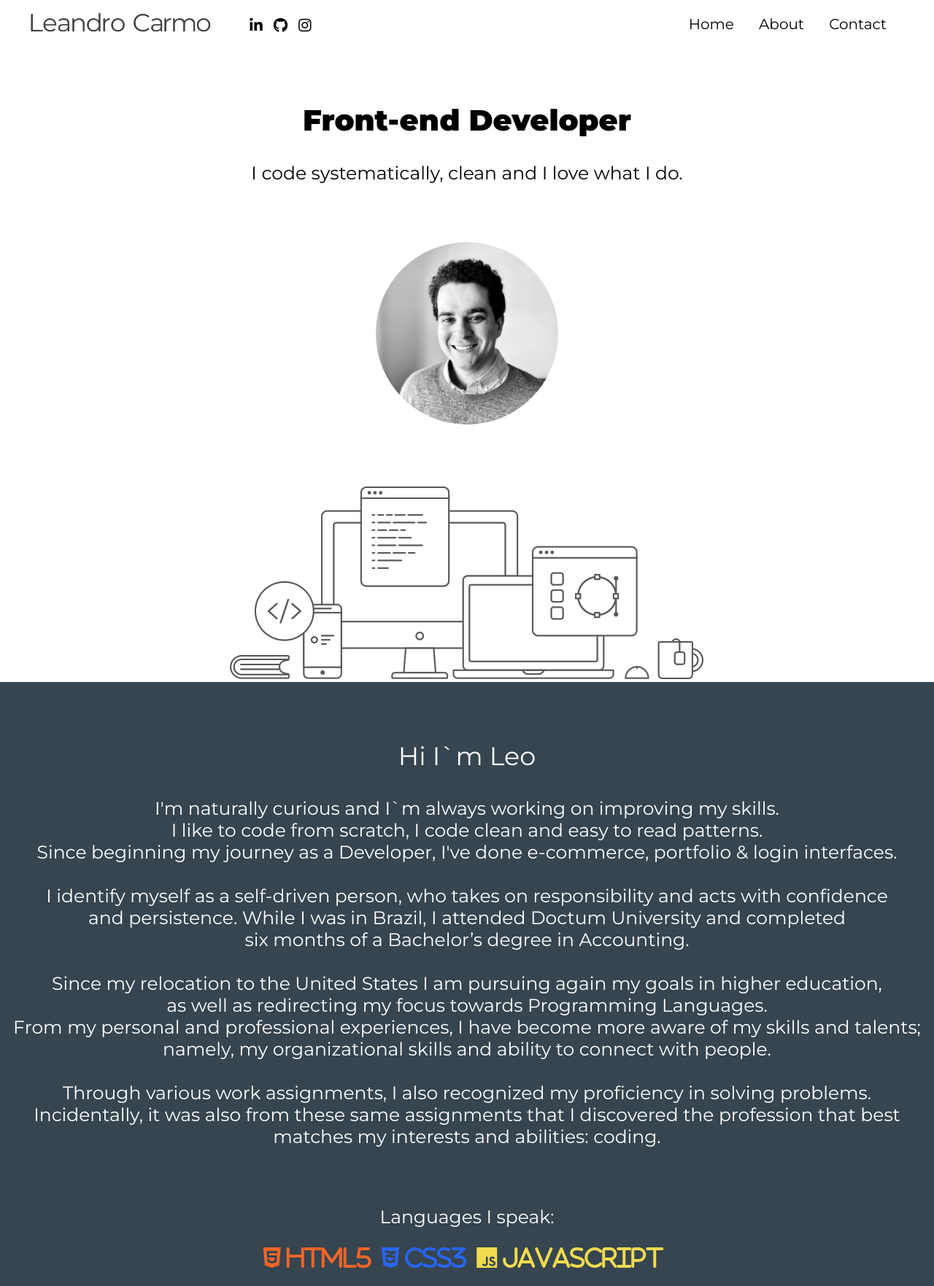
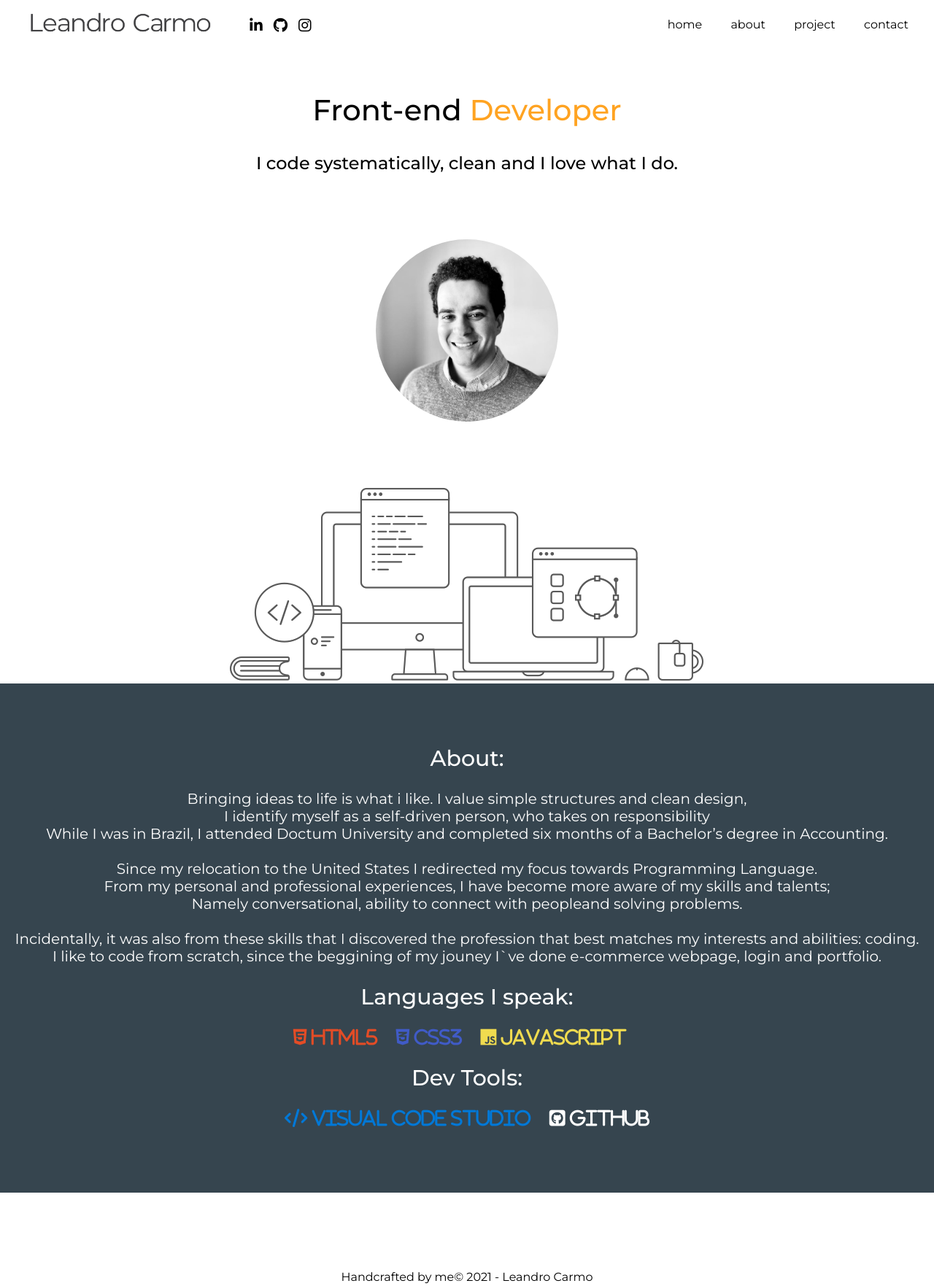
Before and after one commit to leandro-alves-carmo/portfolio-repo, a plain HTML site: page index.html in a window 1280 px wide. Shown: the top 1763 px of the page at 73% size. Drawn offline with Linux system fonts and the light colour scheme.

Commit message:
about-added

```diff
--- a/css/styles.css
+++ /dev/null
@@ -1,186 +0,0 @@
-/*------------
----- Root ----
---------------*/
-
-body {
-  padding: 0;
-  margin: 0;
-  font-family: "Montserrat", sans-serif;
-  background: #fff;
-  box-sizing: border-box;
-}
-
-a {
-    color: #000;
-    text-decoration: none;
-}
-a:hover {
-    color: #ffa321;
-    text-decoration: none;
-}
-
-/*--------------
--- Navigation --
---------------*/
-.header {
-    width: 100%;
-    height: auto;
-}
-
-.navigation {
-  max-width: 1300px;
-  min-width: 100%;
-  background: rgba(255,255,255,.2);
-}
-
-
-.logo img {
-    width: 250px;
-    max-width: 100%;
-    cursor: pointer;
-}
-
-.social-media ul {
-  display: flex;
-  list-style-type: none;
-  margin-top: 20px;
-  transform: translate(-20%);
-}
-
-.social-media ul li {
-    margin-right: 15px;
-}
-
-nav ul li span {
-    font-size: 20px;
- }
-
-.nav-bar {
-  display: flex;
-  align-items: center;
-}
-
-nav {
-  flex: 1;
-  text-align: right;
-  margin-right: 35px;
-}
-
-nav ul {
-  display: inline-block;
-  list-style-type: none;
-}
-
-nav ul li{
-  display: inline-block;
-  margin-right: 30px;
-}
-
-.logo {
-  width: 250px;
-  height: auto;
-}
-
-/*------------
----- hero ----
---------------*/
-h1 {
-    font-size: 40px;
-}
-
-.hero-body  span{
-    font-size: 25px;
-}
-
-.hero-body {
-    flex: 1 0 auto;
-    padding: 40px 40px 0 40px;
-    -moz-box-flex: 1;
-    -webkit-box-flex: 1;
-}
-
-.container {
-    flex: 1 auto auto;
-    position: relative;
-    margin: 0 auto;
-    -moz-box-flex: 1;
-    -webkit-box-flex: 1;
-}
-
-.column {
-    display: block;
-    text-align: center;
-    flex: 1 1 0;
-}
-
-.hero {
-    margin: 80px;
-}
-.hero img {
-    width: 250px;
-    border-radius: 100%;
-}
-.hero-foot {
-    color: #000;
-    margin: 0;
-}
-/*--------------
------ About ----
-----------------*/
-.about-root {
-    display: flex;
-    background:#36454F;
-    color: #fff;
-}
-
-.about-root p{
-    font-size: 35px;
-}
-
-.about-root span {
-    font-size: 25px;
-
-}
-
-.coll-1 {
-    flex: 1 1 0;
-    margin: 80px 0 80px 0;
-    text-align: center;
-}
-
-.fa-html5 {
-    color: #F16529;
-    padding: 25px 10px 0 0;
-}
-
-.fa-css3-alt {
-    color: #2965f1;
-    padding: 25px 10px 0 0;
-}
-
-.fa-js {
-    color: #f0db4f;
-    padding: 25px 10px 0 0;
-}
-.about-root .fa-github {
-    color: #cccccc;
-    padding: 25px 10px 0 0;
-}
-
-.fa-code {
-    color: #0078d7;
-    padding: 25px 10px 0 0;
-}
-/*--------------
----- Footer ----
-----------------*/
-.footer {
-  display: flex;
-  text-align: center;
-  font-size: 14px;
-}
-
-.copyright p {
-  color: #000;
-  text-align: center;
-}
--- a/index.html
+++ b/index.html
@@ -10,7 +10,7 @@
     <!-- Favicon -->
     <!-- -------------------------------------------------------------- -->
     <!-- CSS -->
-    <link alt="My-CSS" rel="stylesheet" href="/css/styles.css" />
+    <link alt="My-CSS" rel="stylesheet" href="/styles.css" />
     <link rel="preconnect" href="https://fonts.gstatic.com" />
     <link rel="preconnect" href="https://fonts.gstatic.com" />
     <link
@@ -25,11 +25,11 @@
   <body>
     <!-- -------------------------------------------------------------- -->
     <!-- Navigation -->
-    <section class="header">
+    <header id="header" class="header">
       <div class="navigation">
         <div class="nav-bar">
           <figure class="logo">
-            <img src="/images/logo.png" alt="Leandro Carmo logo" />
+            <img src="/logo.png" alt="Leandro Carmo logo" />
           </figure>
           <!------>
           <div class="social-media">
@@ -53,40 +53,36 @@
           </div>
 
           <!------>
-          <nav>
-            <ul>
-              <li>
-                <a href="#"><span>Home</span></a>
-              </li>
-              <li>
-                <a href="#"><span>About</span></a>
-              </li>
-              <li>
-                <a href="#"><span>Contact</span></a>
-              </li>
+          <nav class="nav">
+            <ul class="nav-item">
+              <li><a href="#home">home</a></li>
+              <li><a href="#about">about</a></li>
+              <li><a href="#project">project</a></li>
+              <li><a href="#contact">contact</a></li>
             </ul>
           </nav>
           <!------>
         </div>
       </div>
-    </section>
+    </header>
     <!-- -------------------------------------------------------------- -->
     <!-- Hero -->
     <section>
-      <div class="hero-body">
       <div class="container">
         <div class="column">
-            <h1>Front-end Developer</h1>
-            <span>I code systematically, clean and I love what I do.</span>
-
+          <!------>
+          <div class="title">
+            <h1>Front-end <span>Developer</span></h1>
+            <h2>I code systematically, clean and I love what I do.</h2>
+          </div>
+          <!------>
           <figure class="hero">
-              <img src="/images/hero.jpg" />
+            <img src="/hero.jpg" />
           </figure>
           <!------>
           <figure class="hero-foot">
-              <img src="/images/hero-foot.png" />
+            <img src="/hero-foot.png" />
           </figure>
-          </div>
         </div>
       </div>
     </section>
@@ -94,51 +90,44 @@
     <!-- -------------------------------------------------------------- -->
     <!-- About Me-->
     <section>
-      <div class="about-root">
       <div class="container">
-          <div class="coll-1">
-            <p>Hi I`m Leo</p>
-            <span>
-              I'm naturally curious and I`m always working on improving my
-              skills. <br />I like to code from scratch, I code clean and easy
-              to read patterns. <br />Since beginning my journey as a Developer,
-              I've done e-commerce, portfolio & login interfaces.<br /><br />
+        <div class="column">
+          <div class="about">
+            <h2>About:</h2>
+            <p>
+              Bringing ideas to life is what i like. I value simple structures
+              and clean design,<br />
+              I identify myself as a self-driven person, who takes on
+              responsibility<br />
+              While I was in Brazil, I attended Doctum University and completed
+              six months of a Bachelor’s degree in Accounting.<br /><br />
+              Since my relocation to the United States I redirected my focus
+              towards Programming Language.<br />
+              From my personal and professional experiences, I have become more
+              aware of my skills and talents;<br />
+              Namely conversational, ability to connect with peopleand solving
+              problems.<br /><br />
+              Incidentally, it was also from these skills that I discovered the
+              profession that best matches my interests and abilities:
+              coding.<br />
+              I like to code from scratch, since the beggining of my jouney I`ve
+              done e-commerce webpage, login and portfolio.<br />
+            </p>
             <!----->
-              I identify myself as a self-driven person, who takes on
-              responsibility and acts with confidence<br />
-              and persistence. While I was in Brazil, I attended Doctum
-              University and completed<br />
-              six months of a Bachelor’s degree in Accounting.<br /><br />
-              <!----->
-              Since my relocation to the United States I am pursuing again my
-              goals in higher education,<br />
-              as well as redirecting my focus towards Programming Languages.
-              <br />From my personal and professional experiences, I have become
-              more aware of my skills and talents;<br />
-              namely, my organizational skills and ability to connect with
-              people. <br /><br />
-              <!----->
-              Through various work assignments, I also recognized my proficiency
-              in solving problems.<br />
-              Incidentally, it was also from these same assignments that I
-              discovered the profession that best matches my interests and
-              abilities: coding.
-            </span>
+            <h2>Languages I speak:</h2>
+            <div class="icons">
+              <i class="fa-lg fab fa-html5"> HTML5</i>
+              <i class="fa-lg fab fa-css3-alt"> CSS3</i>
+              <i class="fa-lg fab fa-js"> JavaScript</i>
             </div>
             <!----->
-          <div class="coll-1">
-            <span class="title">Languages I speak:</span><br />
-            <i class="fa-2x fab fa-html5"> HTML5</i>
-            <i class="fa-2x fab fa-css3-alt"> CSS3</i>
-            <i class="fa-2x fab fa-js"> JavaScript</i>
+            <h2>Dev Tools:</h2>
+            <div class="icons">
+              <i class="fa-lg fas fa-code"> Visual Code Studio</i>
+              <i class="fa-lg fab fa-github-square"> GitHub</i>
+              <hr />
             </div>
-          <!----->
-          <div class="coll-1">
-            <span class="title">Dev Tools:</span><br />
-            <i class="fa-2x fas fa-code"> Visual Code Studio</i>
-            <i class="fa-2x fab fa-github"> GitHub</i>
           </div>
-          <!----->
         </div>
       </div>
     </section>
@@ -156,7 +145,6 @@
     </section>
     <!-- -------------------------------------------------------------- -->
     <!-- Footer -->
-    <hr />
     <section>
       <div class="copyright">
         <p>Handcrafted by me&copy; 2021 - Leandro Carmo</p>
--- /dev/null
+++ b/styles.css
@@ -0,0 +1,165 @@
+/*------------
+---- Root ----
+--------------*/
+
+body {
+  padding: 0;
+  margin: 0;
+  font-family: "Montserrat", sans-serif;
+  background: #fff;
+  box-sizing: border-box;
+}
+
+a {
+    color: #000;
+    text-decoration: none;
+}
+
+a:hover {
+    color: #ffa321;
+    text-decoration: none;
+}
+
+li {
+    list-style-type: none;
+}
+
+h1,h2,h3,h4 {
+    font-weight: 500;
+
+}
+/*--------------
+-- Navigation --
+--------------*/
+.header {
+    width: 100%;
+    height: auto;
+}
+
+.navigation {
+  max-width: 1300px;
+  min-width: 100%;
+  background: rgba(255,255,255,.2);
+}
+
+.logo img {
+    width: 250px;
+    max-width: 100%;
+    cursor: pointer;
+}
+
+.social-media ul {
+  display: flex;
+  margin-top: 20px;
+  transform: translate(-20%);
+}
+
+.social-media ul li {
+    margin-right: 15px;
+}
+
+.nav-bar {
+  display: flex;
+  align-items: center;
+}
+
+nav {
+  flex: 1;
+  text-align: right;
+}
+
+nav ul li{
+    display: inline-block;
+    margin-right: 35px;
+}
+
+.logo {
+  width: 250px;
+  height: auto;
+}
+
+/*------------
+---- hero ----
+--------------*/
+.title h1 {
+    margin-top: 60px;
+    font-size: 40px;
+}
+
+.title span {
+    color:#ffa321;
+}
+
+.container {
+    display: flex;
+    position: relative;
+    margin: 0 auto;
+    -moz-box-flex: 1;
+    -webkit-box-flex: 1;
+}
+
+.column {
+    text-align: center;
+    flex: 1 1 0;
+}
+
+.hero img {
+    padding: 70px 0;
+    width: 250px;
+    border-radius: 100%;
+    cursor: progress;
+}
+
+.hero-foot {
+    color: #000;
+    margin-bottom: 0;
+}
+
+/*--------------
+----- About ----
+----------------*/
+.about {
+    padding-top: 60px;
+    background: #36454f;
+    color: #fff;
+    font-size: 20px;
+}
+
+.fa-html5 {
+    color: #e34c26;
+    margin-right: 20px;
+}
+
+.fa-css3-alt {
+    color: #405bc7;
+    margin-right: 20px;
+}
+
+.fa-js {
+    color: #f0db4f;
+    margin-right: 20px;
+}
+
+.fa-code {
+    color: #0078d7;
+    margin-right: 20px;
+}
+
+
+.icons hr {
+    margin: 90px 0;
+    border: none;
+}
+/*--------------
+---- Footer ----
+----------------*/
+.footer {
+  display: flex;
+  text-align: center;
+  font-size: 14px;
+}
+
+.copyright p {
+  color: #000;
+  text-align: center;
+}
```
Also changed, not shown: hero-foot.png (renamed from images/hero-foot.png), hero.jpg (renamed from images/hero.jpg), logo.png (renamed from images/logo.png), 1 other file. Lines whose indentation alone changed are shown as unchanged.
